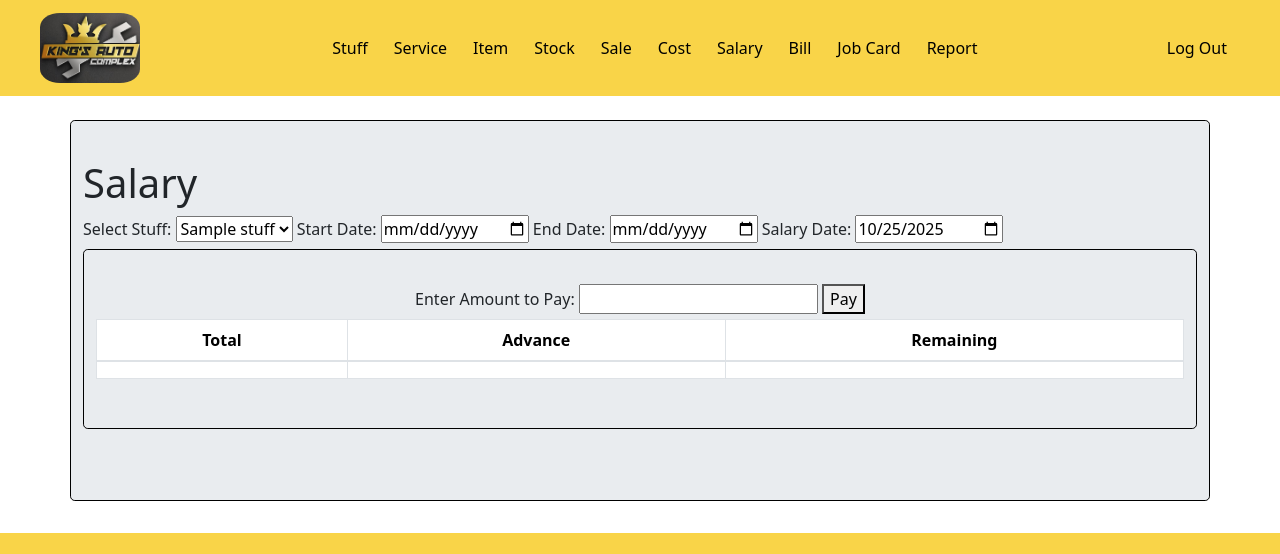
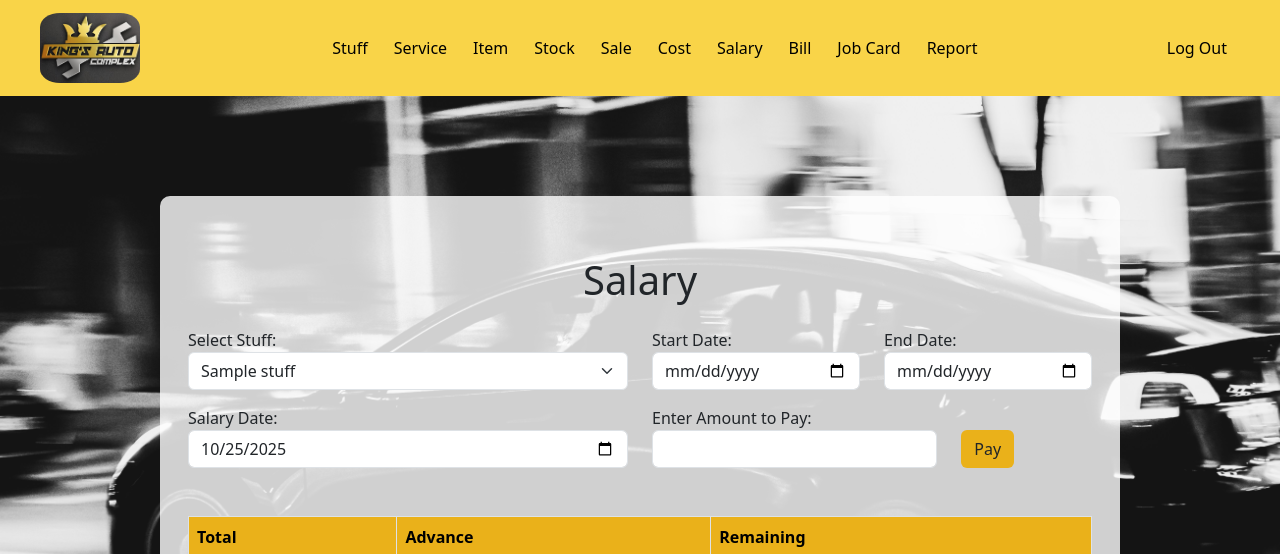
Before and after one commit to mdiibrahim/Kings-Auto-Complex-App, a Django app: template main/templates/main/salary.html in a window 1280 px wide. Shown: the top 554 px of the page. Run offline with Django 5.2, Linux system fonts and the light colour scheme; the template is opened without the code that fills it: values that come from a table or form of the project are taken from there, others are empty; tables that the repository leaves empty hold one stand-in row (values such as "Sample post"); lists and menus that the app fills with data are empty.

Commit message:
create salary done

```diff
--- a/main/templates/main/salary.html
+++ b/main/templates/main/salary.html
@@ -1,55 +1,102 @@
+{% load static %}
 <!DOCTYPE html>
 <html lang="en">
   <head>
     <meta charset="UTF-8" />
     <meta name="viewport" content="width=device-width, initial-scale=1.0" />
     <title>Salary</title>
-    <link
-      rel="stylesheet"
-      href="https://cdn.jsdelivr.net/npm/bootstrap@4.6.2/dist/css/bootstrap.min.css"
-    />
+    <!-- Include Bootstrap 5 CSS -->
+    <link rel="stylesheet" href="https://cdn.jsdelivr.net/npm/bootstrap@5.3.0-alpha1/dist/css/bootstrap.min.css" />
 
-    <!-- jQuery library -->
-    <script src="https://cdn.jsdelivr.net/npm/jquery@3.7.1/dist/jquery.slim.min.js"></script>
+    <style>
+      :root {
+        --primary-color: #eab11a;
+        --secondary-color: #f9d448;
+        --third-color: #f2f2f2;
+        --background-color: #000000;
+      }
 
-    <!-- Popper JS -->
-    <script src="https://cdn.jsdelivr.net/npm/popper.js@1.16.1/dist/umd/popper.min.js"></script>
+      /* Body styling with car background image */
+      body {
+        background: url('{% static "car_image.jpg" %}') no-repeat center center fixed;
+        background-size: cover; /* Ensure the image covers the entire background */
+      }
 
-    <!-- Latest compiled JavaScript -->
-    <script src="https://cdn.jsdelivr.net/npm/bootstrap@4.6.2/dist/js/bootstrap.bundle.min.js"></script>
+      /* Container for the main content */
+      .container {
+        background-color: rgba(255, 255, 255, 0.8); /* Make background a little transparent */
+        padding: 60px;
+        border-radius: 10px;
+        margin-top: 100px; /* Add some top margin */
+        margin-bottom: 100px; /* Add some bottom margin */
+        max-width: 75% !important;
+        margin-left: auto; /* Center horizontally */
+        margin-right: auto; /* Center horizontally */
+      }
+
+      .btn-login {
+        background-color: var(--primary-color) !important; /* Primary color as default */
+        color: #000;
+        font-weight: 700;
+        border-radius: 50px;
+        padding: 15px;
+        transition: background-color 0.3s, transform 0.3s ease;
+      }
+
+      .btn-login:hover {
+        background-color: var(--secondary-color) !important; /* Secondary color on hover */
+        transform: scale(1.05);
+      }
+        .table th, .table td {
+
+  padding: 10px;
+}
+.table th{
+        background-color: var(--primary-color) !important;
+        }
+    </style>
   </head>
 
   <body>
     {% include 'main/navbar.html' %}
-    <br />
-    <div
-      class="jumbotron container"
-      style="border: 1px solid black; padding-top: 3%; padding-bottom: 3%"
-    >
-      <h1>Salary</h1>
-      <form id="dynamic-form" action="{% url 'create_salary' %}" method="POST">
+
+    <div class="container">
+      <h1 class="text-center mb-4">Salary</h1>
+      <form id="dynamic-form" action="{% url 'create_salary' %}" method="POST" class="px-3">
         {% csrf_token %}
 
-        <div class="date-row">
+        <!-- Fields Row 1 (Stuff and Date fields) -->
+        <div class="row mb-3">
+          <!-- Select Stuff -->
+          <div class="col-md-6">
             <label for="stuff">Select Stuff:</label>
-          <select onclick="fetchSalaryData()" id="stuff" name="stuff">
+            <select onclick="fetchSalaryData()" id="stuff" name="stuff" class="form-select">
               {% for stuff in stuffs %}
               <option value="{{ stuff.stuff_id }}">{{ stuff.stuff_name }}</option>
               {% endfor %}
             </select>
-
-          <label for="start_date">Start Date:</label>
-          <input type="date" id="start_date" name="start_date" required />
-          <label for="end_date">End Date:</label>
-          <input type="date" id="end_date" name="end_date" required />
-          <label for="salary_date">Salary Date:</label>
-          <input type="date" id="salary_date" name="salary_date" required />
           </div>
 
-        <div
-          class="jumbotron container text-center"
-          style="border: 1px solid black; padding-top: 3%; padding-bottom: 3%"
-        >
+          <!-- Start Date -->
+          <div class="col-md-3">
+            <label for="start_date">Start Date:</label>
+            <input type="date" id="start_date" name="start_date" required class="form-control" />
+          </div>
+
+          <!-- End Date -->
+          <div class="col-md-3">
+            <label for="end_date">End Date:</label>
+            <input type="date" id="end_date" name="end_date" required class="form-control" />
+          </div>
+        </div>
+
+        <!-- Fields Row 2 (Salary Date) -->
+        <div class="row mb-3">
+          <div class="col-md-6">
+            <label for="salary_date">Salary Date:</label>
+            <input type="date" id="salary_date" name="salary_date" required class="form-control" />
+          </div>
+            <div class="col-md-4">
             <label for="pay_label" id="pay_label">Enter Amount to Pay:</label>
              <input
             required
@@ -57,13 +104,20 @@
             id="pay_amt"
             name="pay_amt"
             oninput="dynamicUpdate()"
+            class="form-control  mx-auto"
           />
-
-          <button id="confirm-button" name="confirm-button" type="submit">
+          </div>
+            <div class="col-md-2 mt-4">
+           <button id="confirm-button" name="confirm-button" type="submit" class="btn btn-login">
             Pay
           </button>
+          </div>
+        </div>
 
-          <table class="table table-bordered">
+
+        <!-- Salary Table -->
+        <div class="mt-5">
+          <table class="table table-bordered ">
             <thead>
               <tr>
                 <th>Total</th>
@@ -84,6 +138,9 @@
     </div>
 
     {% include 'main/footer.html' %}
+
+    <!-- Bootstrap 5 JS (No jQuery required) -->
+    <script src="https://cdn.jsdelivr.net/npm/bootstrap@5.3.0-alpha1/dist/js/bootstrap.bundle.min.js"></script>
     <script>
       document.addEventListener("DOMContentLoaded", function () {
         // Retrieve and set saved dates
```
Lines whose indentation alone changed are shown as unchanged.
